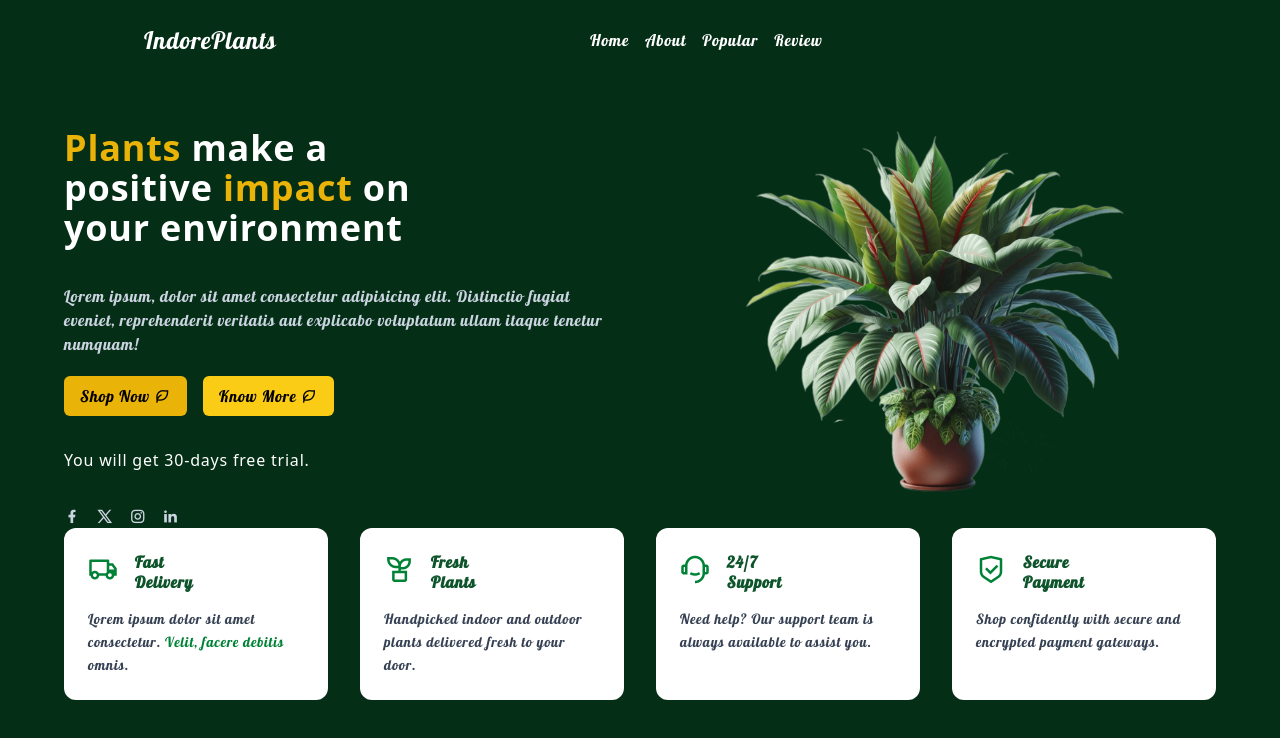
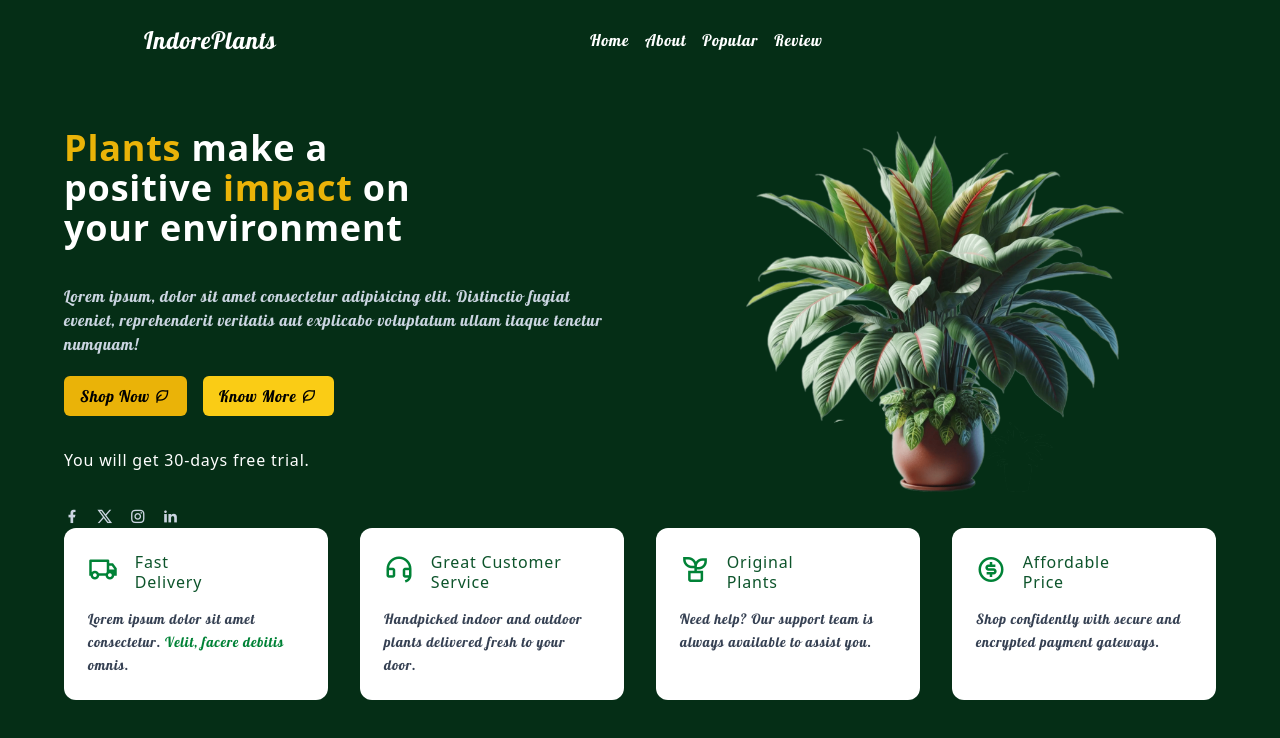
Before and after one commit to codeby-ibrahim/plantproject, a website: page index.html in a window 1280 px wide. Drawn offline with nearby package versions, Linux system fonts and the light colour scheme.

Commit message:
firstcommit

```diff
--- a/index.html
+++ b/index.html
@@ -96,7 +96,7 @@
         class="bg-white border border-green-700 rounded-xl p-6 shadow-md hover:shadow-xl hover:shadow-green-300 transition-all duration-300 transform hover:-translate-y-1">
         <div class="flex items-start gap-4 mb-4">
           <i class="ri-truck-line text-green-700 text-3xl"></i>
-          <h3 class="font-bold text-green-900 text-lg leading-tight">Fast<br>Delivery</h3>
+          <h3 class="font-sans text-green-900 text-lg leading-tight">Fast<br>Delivery</h3>
         </div>
         <p class="text-gray-700 text-sm font-light leading-relaxed">
           Lorem ipsum dolor sit amet consectetur. <span class="text-green-700 font-medium">Velit, facere debitis</span>
@@ -108,8 +108,9 @@
       <div
         class="bg-white border border-green-700 rounded-xl p-6 shadow-md hover:shadow-xl hover:shadow-green-300 transition-all duration-300 transform hover:-translate-y-1">
         <div class="flex items-start gap-4 mb-4">
-          <i class="ri-plant-line text-green-700 text-3xl"></i>
-          <h3 class="font-bold text-green-900 text-lg leading-tight">Fresh<br>Plants</h3>
+          <i class="ri-customer-service-line text-green-700 text-3xl"></i>
+          <h3 class="font-sans text-green-900 text-lg leading-tight">Great Customer <br>
+            Service</h3>
         </div>
         <p class="text-gray-700 text-sm font-light leading-relaxed">
           Handpicked indoor and outdoor plants delivered fresh to your door.
@@ -120,8 +121,9 @@
       <div
         class="bg-white border border-green-700 rounded-xl p-6 shadow-md hover:shadow-xl hover:shadow-green-300 transition-all duration-300 transform hover:-translate-y-1">
         <div class="flex items-start gap-4 mb-4">
-          <i class="ri-customer-service-2-line text-green-700 text-3xl"></i>
-          <h3 class="font-bold text-green-900 text-lg leading-tight">24/7<br>Support</h3>
+          <i class="ri-plant-line text-green-700 text-3xl"></i>
+          <h3 class="font-sans text-green-900 text-lg leading-tight">Original <br>
+            Plants</h3>
         </div>
         <p class="text-gray-700 text-sm font-light leading-relaxed">
           Need help? Our support team is always available to assist you.
@@ -132,8 +134,9 @@
       <div
         class="bg-white border border-green-700 rounded-xl p-6 shadow-md hover:shadow-xl hover:shadow-green-300 transition-all duration-300 transform hover:-translate-y-1">
         <div class="flex items-start gap-4 mb-4">
-          <i class="ri-shield-check-line text-green-700 text-3xl"></i>
-          <h3 class="font-bold text-green-900 text-lg leading-tight">Secure<br>Payment</h3>
+          <i class="ri-money-dollar-circle-line text-green-700 text-3xl"></i>
+          <h3 class="font-sans text-green-900 text-lg leading-tight">Affordable <br>
+            Price</h3>
         </div>
         <p class="text-gray-700 text-sm font-light leading-relaxed">
           Shop confidently with secure and encrypted payment gateways.
```
